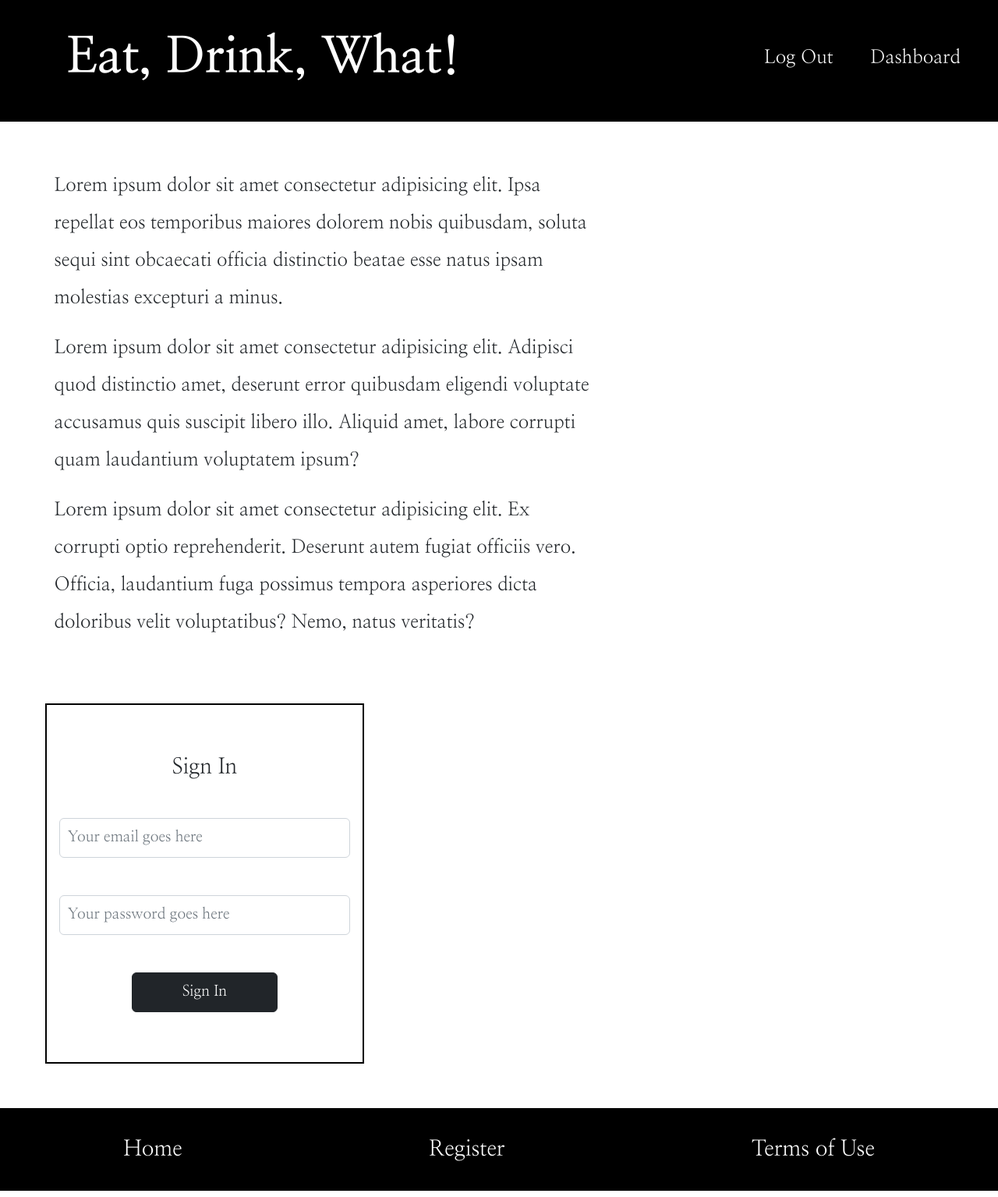
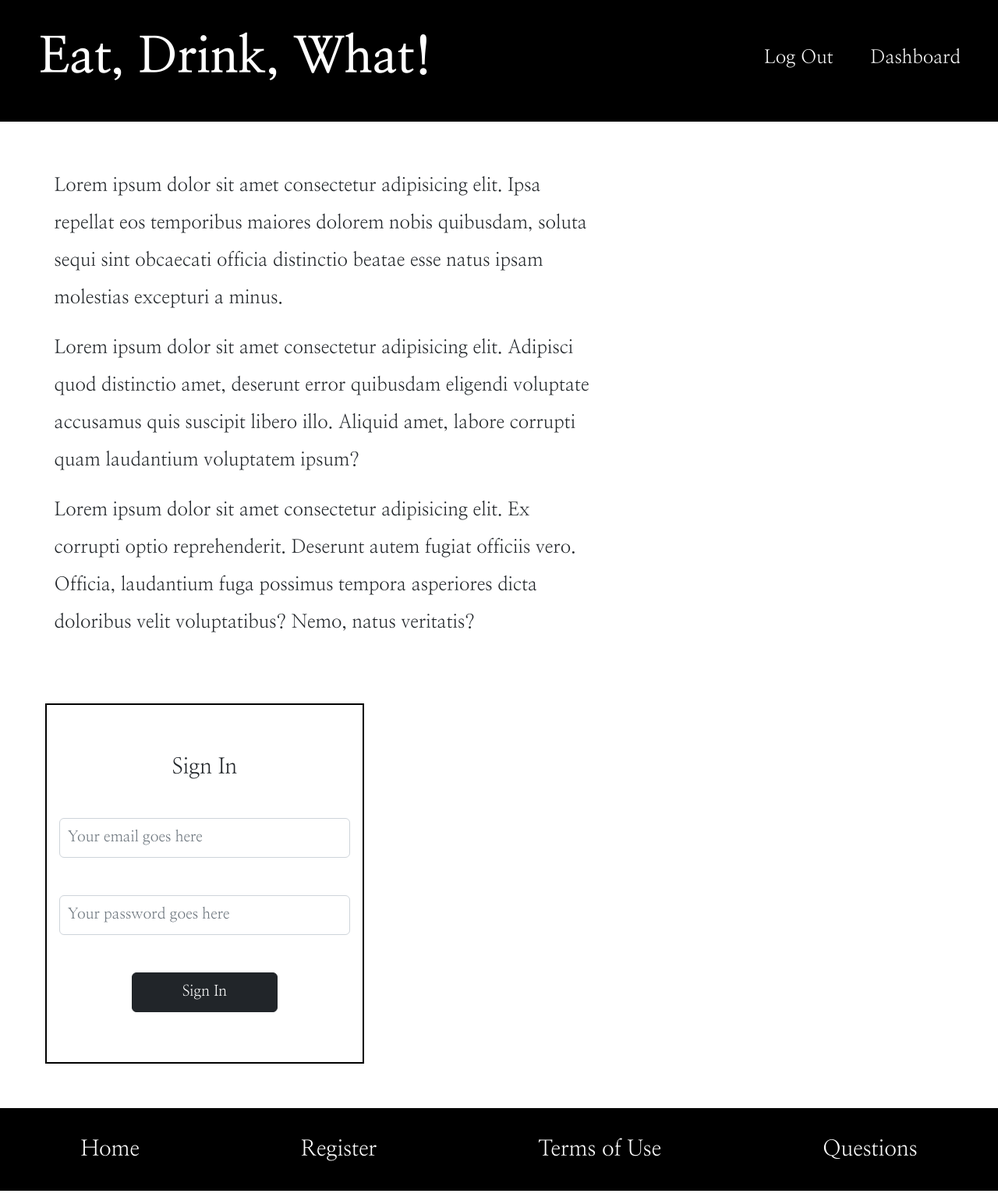
Before and after one commit to bluedragonscales/events-bulletin-app, a Vue app in the folder front-end/: page / in a window 1280 px wide. Shown: the whole page at 78% size. Built offline with nearby package versions, Linux system fonts and the light colour scheme.

Commit message:
added notes

```diff
--- a/front-end/src/App.vue
+++ b/front-end/src/App.vue
@@ -1,4 +1,5 @@
 <template>
+    <!-- MAIN APP COMPONENT -->
 
     <app-header></app-header>
 
--- a/front-end/src/components/header-footer/AppFooter.vue
+++ b/front-end/src/components/header-footer/AppFooter.vue
@@ -14,6 +14,10 @@
             <li class="nav-item m-4 fs-3">
                 <router-link to="/terms" class="nav-link text-white">Terms of Use</router-link>
             </li>
+
+            <li class="nav-item m-4 fs-3">
+                <router-link to="/questions" class="nav-link text-white">Questions</router-link>
+            </li>
         </ul>
     </footer>
 
--- a/front-end/src/components/header-footer/AppHeader.vue
+++ b/front-end/src/components/header-footer/AppHeader.vue
@@ -2,8 +2,12 @@
     <!-- HEADER COMPONENT -->
 
     <nav class="nav-container p-4 navbar">
-        <h1 class="text-white navbar-brand">Eat, Drink, What!</h1>
+        <!-- The top left site banner. -->
+        <router-link to="/" class="nav-link">
+            <h1 class="text-white navbar-brand">Eat, Drink, What!</h1>
+        </router-link>
 
+        <!-- The list of nav links at top right. -->
         <ul class="navbar-nav mb-2 d-flex flex-row">
             <li class="nav-item m-4 fs-4">
                 <span class="nav-link text-white">Log Out</span>
--- a/front-end/src/components/main/AppHome.vue
+++ b/front-end/src/components/main/AppHome.vue
@@ -1,6 +1,8 @@
 <template>
+    <!-- MAIN HOME COMPONENT -->
 
     <div class="home-container row">
+        <!-- Essay about the site. -->
         <div class="col-7 about">
             <p>Lorem ipsum dolor sit amet consectetur adipisicing elit. Ipsa repellat eos temporibus maiores dolorem nobis quibusdam, soluta sequi sint obcaecati officia distinctio beatae esse natus ipsam molestias excepturi a minus.</p>
 
@@ -9,6 +11,7 @@
             <p>Lorem ipsum dolor sit amet consectetur adipisicing elit. Ex corrupti optio reprehenderit. Deserunt autem fugiat officiis vero. Officia, laudantium fuga possimus tempora asperiores dicta doloribus velit voluptatibus? Nemo, natus veritatis?</p>
         </div>
 
+        <!-- The sign in box at the right side. -->
         <div class="col-4 sign-in">
             <sign-in></sign-in>
         </div>
--- a/front-end/src/components/main/AppRegister.vue
+++ b/front-end/src/components/main/AppRegister.vue
@@ -1,4 +1,5 @@
 <template>
+    <!-- REGISTRATION COMPONENT -->
 
     <h2>Register</h2>
 
--- a/front-end/src/components/main/SignIn.vue
+++ b/front-end/src/components/main/SignIn.vue
@@ -1,4 +1,5 @@
 <template>
+    <!-- SIGN IN COMPONENT -->
 
     <div>
         <h3 class="text-center">Sign In</h3>
--- a/front-end/src/components/main/TermsOfUse.vue
+++ b/front-end/src/components/main/TermsOfUse.vue
@@ -1,4 +1,5 @@
 <template>
+    <!-- TERMS OF USE COMPONENT -->
 
     <div class="container text-center p-5">
         <h2>Terms of Use</h2>
@@ -9,6 +10,7 @@
 
         <hr>
 
+        <!-- FIRST SECTION -->
         <h3>1) Acceptance of the Terms of Use Agreement</h3>
 
         <p>By creating an account with Eat, Drink, What!, whether through a mobile device, mobile application or computer, you agree to be bound by:</p>
@@ -31,6 +33,7 @@
 
         <hr>
 
+        <!-- SECOND SECTION -->
         <h3>2) Eligibility</h3>
 
         <p>You must be at least 18 years of age to create an account on Eat, Drink, What! and use the Service. By creating an account and using the Service, you represent and warrant that:</p>
--- a/front-end/src/components/utils/FormInput.vue
+++ b/front-end/src/components/utils/FormInput.vue
@@ -1,5 +1,7 @@
 <template>
+    <!-- FORM INPUT COMPONENT -->
 
+    <!-- A generic input box to use instead of making input boxes multiple times. -->
     <div v-if="element === 'input'">
         <!-- The input box. -->
         <input
```
